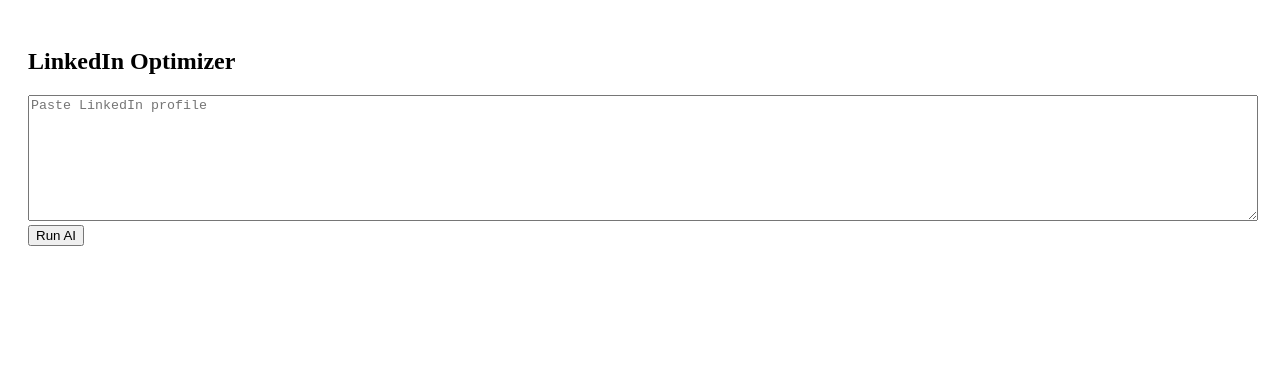
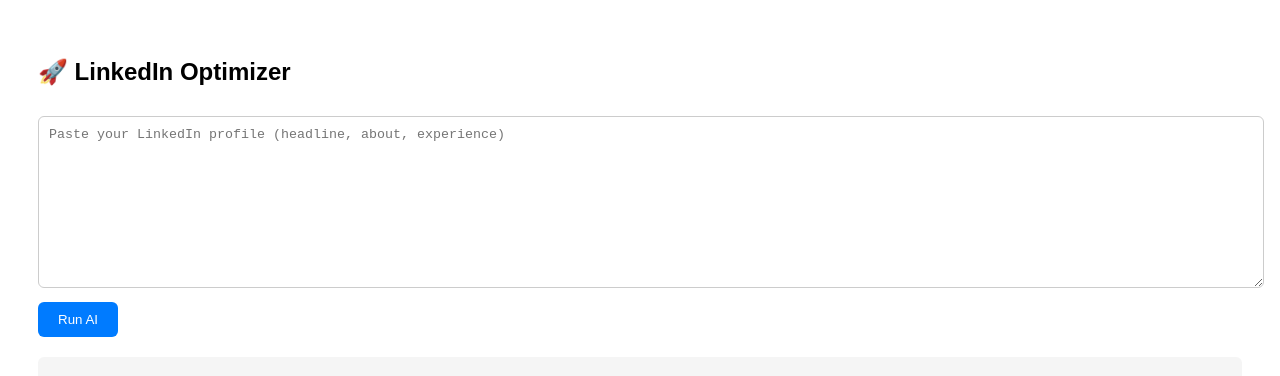
Before and after one commit to Nsb133124/fincareer.ai, a React (Vite) app: page / in a window 1280 px wide. Shown: the top 376 px of the page. Built offline with nearby package versions, Linux system fonts and the light colour scheme.

Commit message:
final working version

```diff
--- a/src/App.jsx
+++ b/src/App.jsx
@@ -16,7 +16,7 @@
 
     try {
       const res = await fetch("/api/ai", {
-        method: "POST",
+        method: "POST", // ✅ IMPORTANT
         headers: {
           "Content-Type": "application/json"
         },
@@ -25,13 +25,14 @@
 
       const data = await res.json();
 
-      if (data.error) {
-        setOutput("Error: " + data.error);
+      if (!res.ok) {
+        setOutput("Error: " + (data.error || "Something went wrong"));
       } else {
-        setOutput(data.result);
+        setOutput(data.result || "No response received");
       }
 
     } catch (error) {
+      console.error(error);
       setOutput("Error: Unable to connect to AI");
     } finally {
       setLoading(false);
@@ -39,21 +40,48 @@
   }
 
   return (
-    <div style={{ padding: "20px" }}>
-      <h2>LinkedIn Optimizer</h2>
+    <div style={{ padding: "30px", fontFamily: "Arial, sans-serif" }}>
+      <h2>🚀 LinkedIn Optimizer</h2>
 
       <textarea
+        placeholder="Paste your LinkedIn profile (headline, about, experience)"
         value={input}
         onChange={(e) => setInput(e.target.value)}
-        placeholder="Paste LinkedIn profile"
-        style={{ width: "100%", height: "120px" }}
+        style={{
+          width: "100%",
+          height: "150px",
+          padding: "10px",
+          marginTop: "10px",
+          marginBottom: "10px",
+          borderRadius: "6px",
+          border: "1px solid #ccc"
+        }}
       />
 
-      <button onClick={run}>
+      <button
+        onClick={run}
+        disabled={loading}
+        style={{
+          padding: "10px 20px",
+          backgroundColor: "#007bff",
+          color: "white",
+          border: "none",
+          borderRadius: "6px",
+          cursor: "pointer"
+        }}
+      >
         {loading ? "Running..." : "Run AI"}
       </button>
 
-      <div style={{ marginTop: "20px" }}>
+      <div
+        style={{
+          marginTop: "20px",
+          padding: "15px",
+          background: "#f5f5f5",
+          borderRadius: "6px",
+          whiteSpace: "pre-wrap"
+        }}
+      >
         {output}
       </div>
     </div>
```
Also changed, not shown: api/ai.js (+13 -4 lines).
